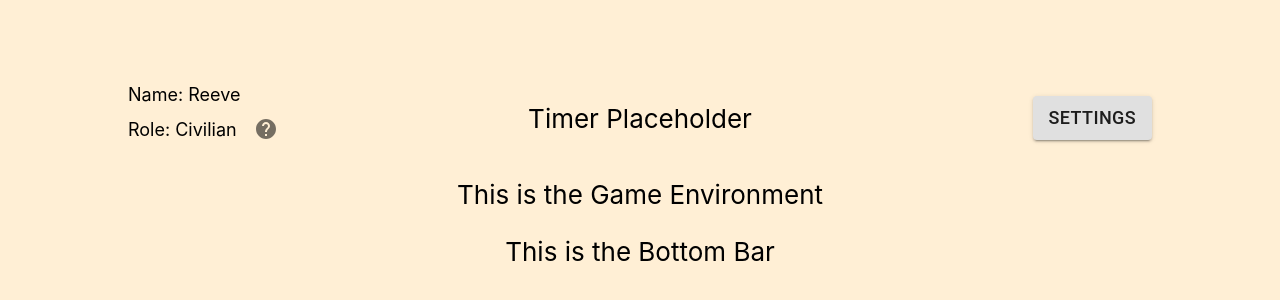
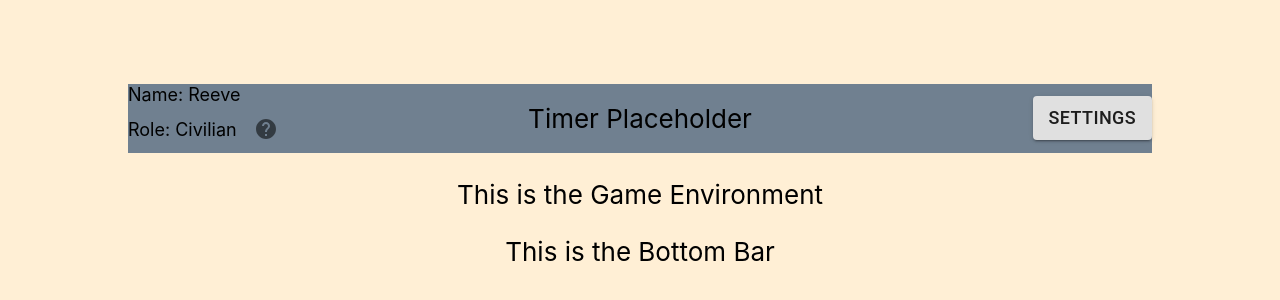
Before and after one commit to Mafia-Hands/Mafia, a React (Create React App) app in the folder frontend/: page / in a window 1280 px wide. Shown: the part 212-512 px from the top of the page. Built offline with nearby package versions, Linux system fonts and the light colour scheme.

Commit message:
Temporary aesthetic change for layout visibility

```diff
--- a/frontend/src/Styles/TopBarGame.module.css
+++ b/frontend/src/Styles/TopBarGame.module.css
@@ -33,6 +33,8 @@
     align-items: center;
     justify-items: start;
     width: 100%;
+    background-color: slategrey;
+    margin-bottom: 1em;
 }
 
 .container p,
```
